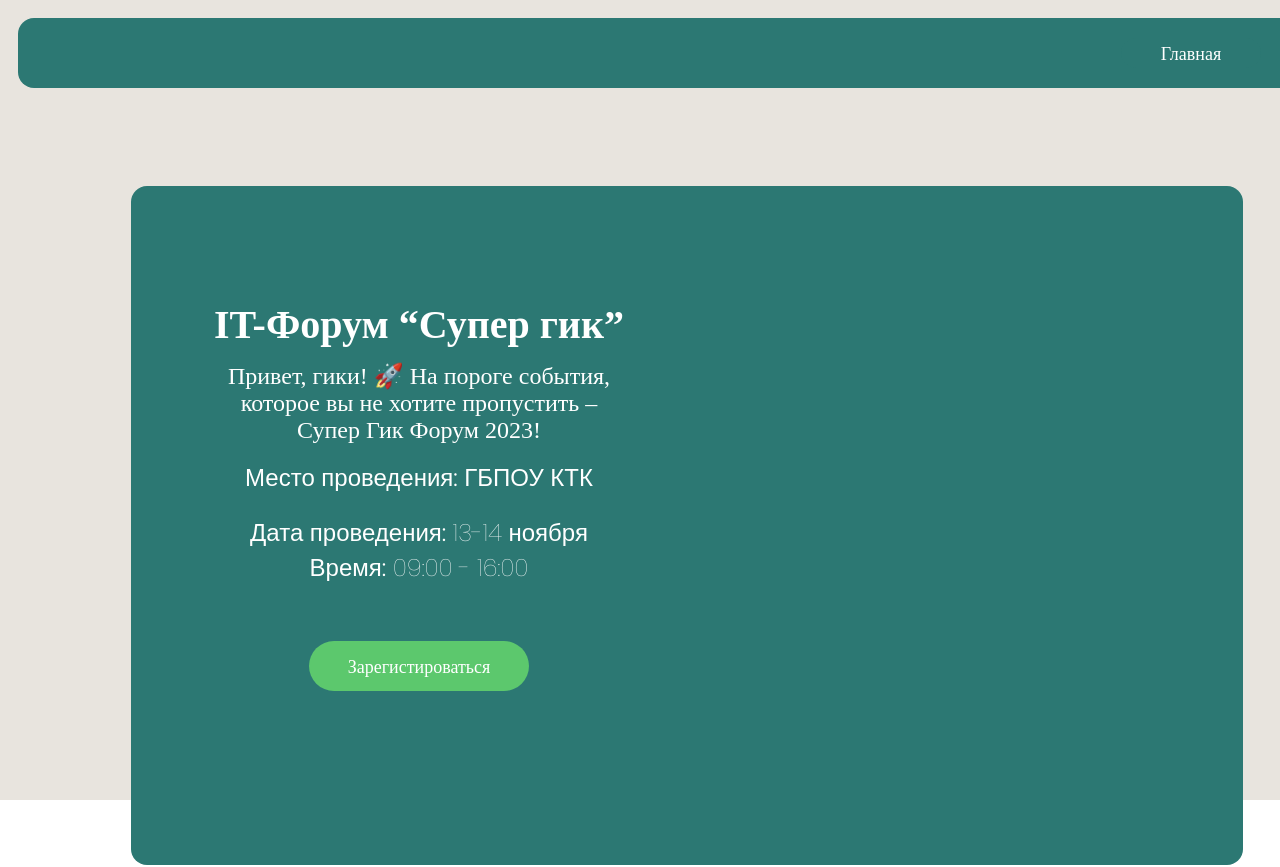
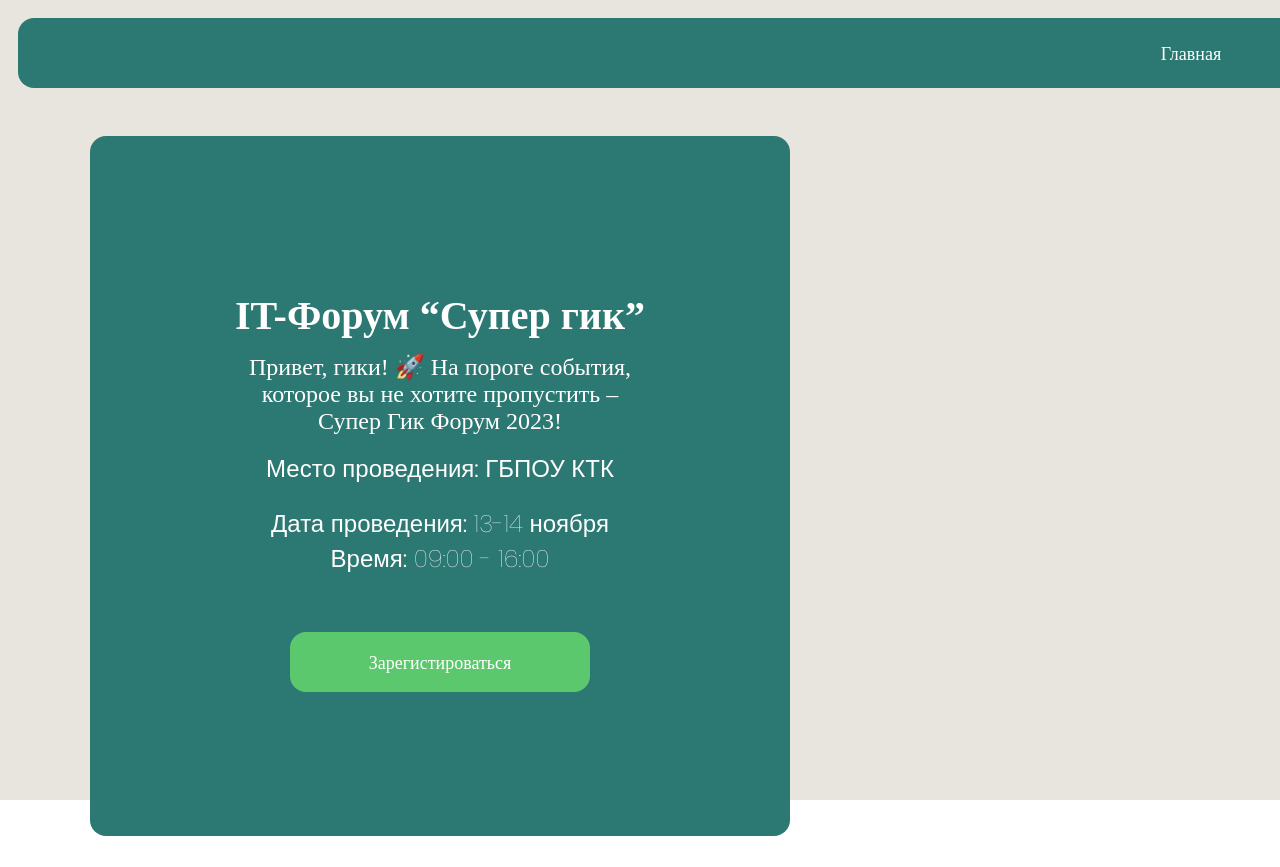
Before and after one commit to soulmatedev/hakaton-landing-registration, a React (Create React App) app: page / in a window 1280 px wide. Shown: the top 867 px of the page. Built offline with nearby package versions, Linux system fonts and the light colour scheme.

Commit message:
Добавляет последние изменения

```diff
--- a/src/components/home/HomeBlock.tsx
+++ b/src/components/home/HomeBlock.tsx
@@ -33,7 +33,11 @@ const HomeBlock = () => {
                             Время: <span>09:00 - 16:00</span>
                         </div>
                         <div className="home-page__home_button">
-                            <PrimaryButton content="Зарегистироваться" onClick={onRegistrationClick}/>
+                            <PrimaryButton
+                              content="Зарегистироваться"
+                              onClick={onRegistrationClick}
+                              className="home-page__primary-button"
+                            />
                         </div>
                     </div>
                 </div>
--- a/src/styles/home-page/__home-block.scss
+++ b/src/styles/home-page/__home-block.scss
@@ -1,19 +1,19 @@
 @import "src/styles/variables";
 
 .home-page__home-block {
-  margin: 80px 677px 152px 131px;
+  display: grid;
+  align-items: center;
+  justify-content: center;
+  margin: 30px 0 50px 90px;
 
   background: $frame-background-color;
-  width: 1112px;
-  height: 679px;
+  width: 700px;
+  height: 700px;
   border-radius: 16px;
 }
 
 .home-page__home-info {
   padding: 20px;
-
-  display: grid;
-  grid-template-columns: repeat(2, 1fr);
 }
 
 .home-page__home_title {
@@ -74,4 +74,10 @@
   align-items: center;
 
   margin-top: 56px;
+
+  > .home-page__primary-button {
+    height: 60px;
+    width: 300px;
+    border-radius: 16px;
+  }
 }
--- a/src/styles/home-page/home-page.scss
+++ b/src/styles/home-page/home-page.scss
@@ -1,6 +1,4 @@
 @import "_home-block";
-
-
 
 .home-page{
   height: 100%;
```
